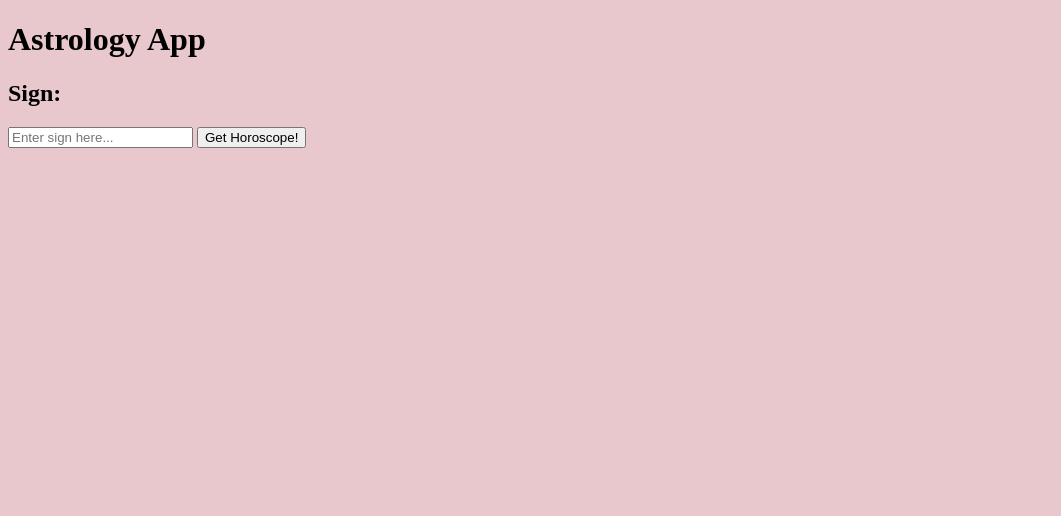
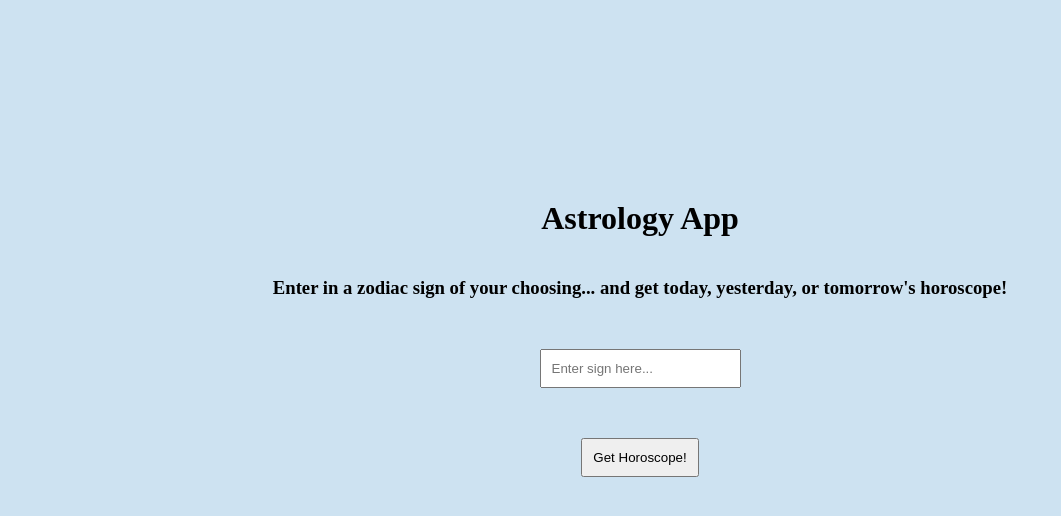
Before and after one commit to IslaFranco/Project-1, a plain HTML site: page index.html in a window 1280 px wide. Shown: the whole page, without its empty margins (0-1061 px from the left). Drawn offline with Linux system fonts and the light colour scheme; no server answers.

Commit message:
html and css checked, js needs work

```diff
--- a/index.html
+++ b/index.html
@@ -9,7 +9,9 @@
 </head>
 <body>
     <h1>Astrology App</h1>
-    <h2 id="sign-name">Sign:</h2>
+    <!-- <h2 id="sign-name">Sign:</h2>
+    <h3 id="description">Horoscope:</h3> -->
+    <h3>Enter in a zodiac sign of your choosing... and get today, yesterday, or tomorrow's horoscope!</h3>
     <form id="searchBar">
         <input type="text" name="inputBar" value="" placeholder="Enter sign here..." id="inputBar">
         <input type="submit" name="submitButton" value="Get Horoscope!" id="searchButton">
--- a/script.js
+++ b/script.js
@@ -1,17 +1,22 @@
 
 const URL = 'https://aztro.sameerkumar.website/?sign=leo&day=today'
 
+
 const form = document.querySelector('#searchBar');
-const sign= ['sagittarius', 'aquarius', 'capricorn', 'aries', 'libra', 'virgo',
+const sign = ['sagittarius', 'aquarius', 'capricorn', 'aries', 'libra', 'virgo',
 'scorpio', 'taurus', 'pisces', 'gemini', 'leo', 'cancer'];
+const day = ['today', 'yesterday', 'tomorrow'];
+
+
 
 function getData (event) {
     event.preventDefault();
-    let textInput = document.querySelector('#inputBar')
+    let textInput = document.querySelector('#inputBar').value;
     let signName = document.querySelector('#sign-name')
+    let horoscope = document.querySelector("#description")
 
     console.log(textInput)
-}
+
 
  fetch(URL, {
     method: 'POST'
@@ -21,7 +26,17 @@ function getData (event) {
     const date = json.current_date;
     const num = json.lucky_number;
     const horoscope = json.description;
-    console.log(date, num, horoscope)
+    const vibe = json.mood;
+    const match = json.compatibility;
+    const shade = json.color;
+    console.log(date, num, horoscope, vibe, match, shade)
 });
+}
 
 form.addEventListener("submit", getData)
+
+// this lets you get info that you've console logged, you want this in the dom but dont know how.
+//you have the link but they're specified to a certain sign already, i need them blank so when
+//someone wants to search for others, it can work. (string interpilation)
+// so far you can enter one thing in the textbox and itll still print out but its not what you wnat to search for.
+//if you enter in "3" itll give you what ive console logged.
--- a/styles.css
+++ b/styles.css
@@ -1,3 +1,29 @@
 body {
-    background-color: rgb(232, 199, 205);
+    background-color: rgb(205, 226, 241);
 }
+h1{
+    justify-content: center;
+    display: flex;
+    margin-top: 200px;
+}
+h3 {
+    justify-content: center;
+    display: flex;
+    margin-top: 40px;
+}
+
+input {
+    display: flex;
+    justify-content: center;
+    align-items: center;
+    margin: 0 auto;
+    padding: 10px;
+}
+
+#searchButton {
+    margin-top: 50px;
+}
+
+#inputBar {
+    margin-top: 50px;
+}
```
